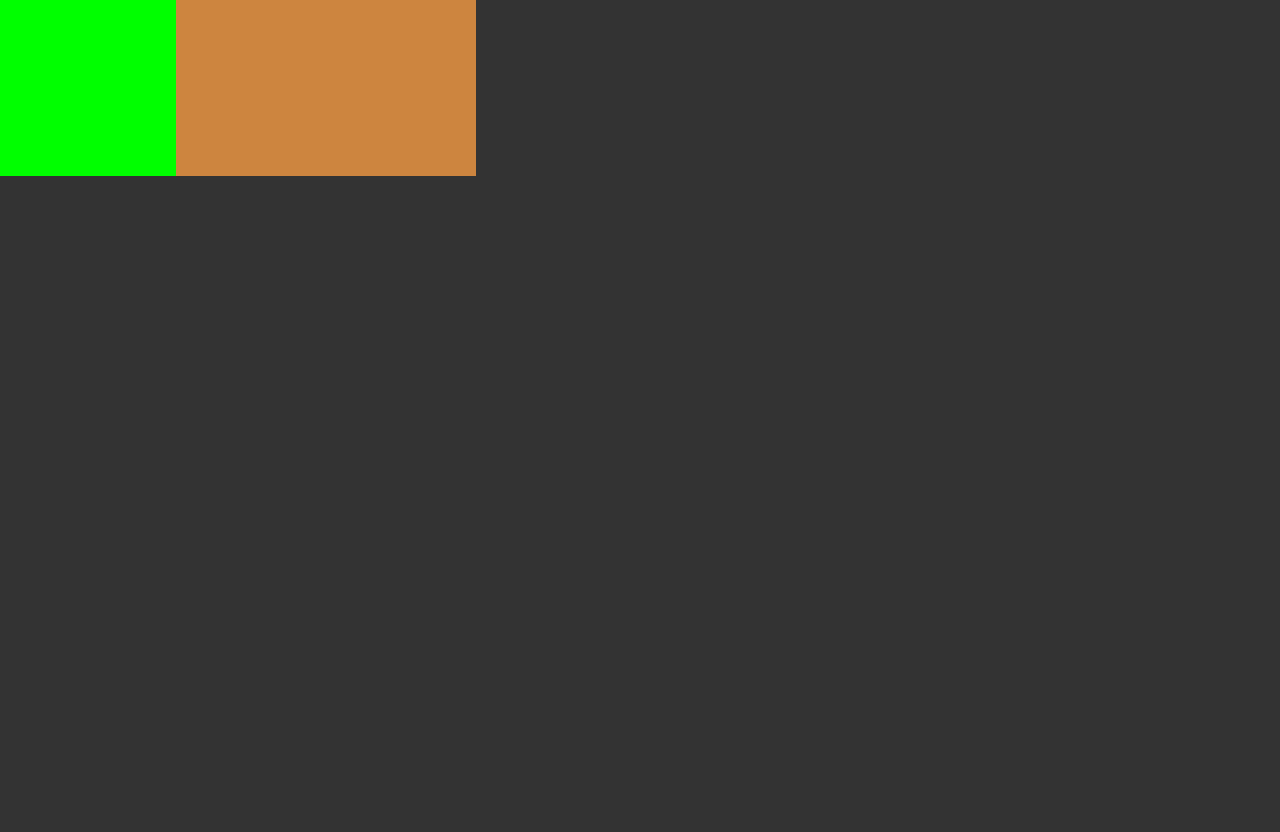
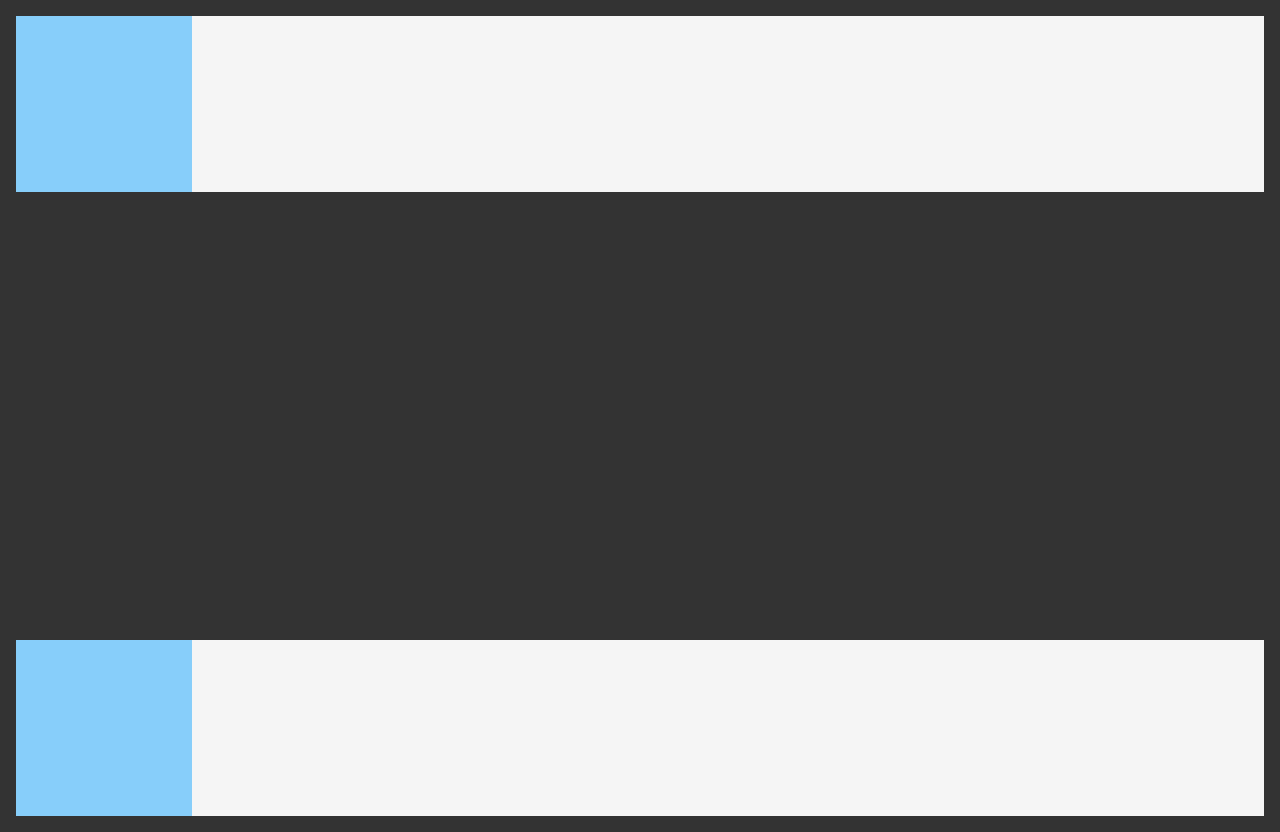
Before and after one commit to ivo-gabriel/Muestra5B, a plain HTML site: page index.html in a window 1280 px wide. Before the commit the page ends 800 px from the top, so only its background shows below. Drawn offline with Linux system fonts and the light colour scheme.

Commit message:
top y bottom

```diff
--- a/index.html
+++ b/index.html
@@ -12,6 +12,10 @@
     </section>
 
     <section class="middle"></section>
-    <section class="bottom"></section>
+
+    <section class="bottom">
+        <div class="cuadradinho"></div>
+        <div class="galeria_container"></div>
+    </section>
 </body>
 </html>
--- a/style.css
+++ b/style.css
@@ -6,25 +6,14 @@
 
 body{
     background-color: #333;
+    padding: 1em;
 }
 
 .top{
     height: 22vh;
     width: 100%;
-
     display: flex;
 
-    .cuadradinho{
-        background-color: lime;
-        height: 100%;
-        aspect-ratio: 1/1;
-    }
-
-    .galeria_container{
-        background-color: peru;
-        height: 100%;
-        width: 300px;
-    }
 }
 
 .middle{
@@ -35,4 +24,17 @@ body{
 .bottom{
     height: 22vh;
     width: 100%;
+    display: flex;
 }
+
+.cuadradinho{
+    background-color: lightskyblue;
+    height: 100%;
+    aspect-ratio: 1/1;
+}
+
+.galeria_container{
+    background-color: whitesmoke;
+    height: 100%;
+    width: calc( 100% - 22vh );
+}
```
